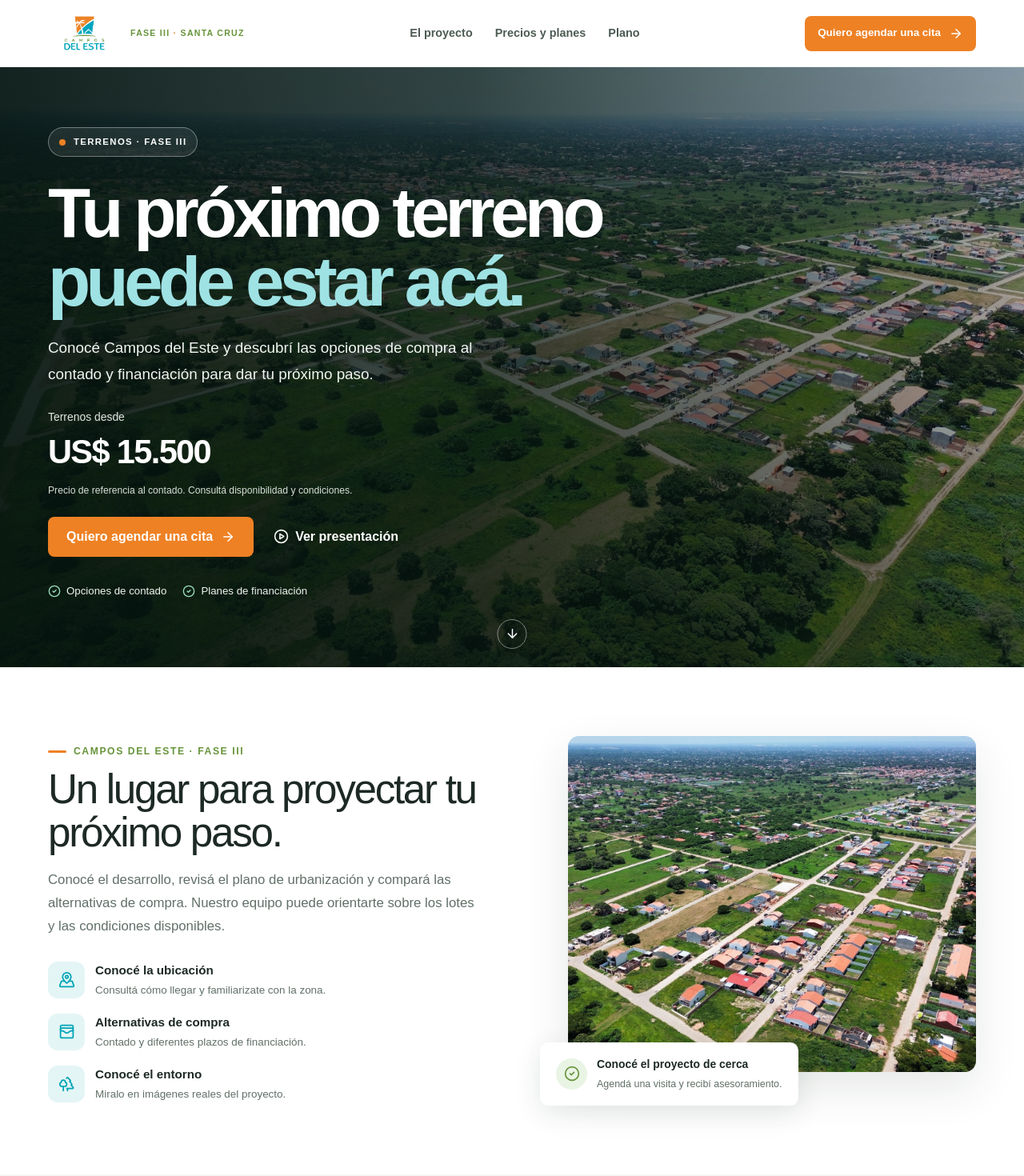
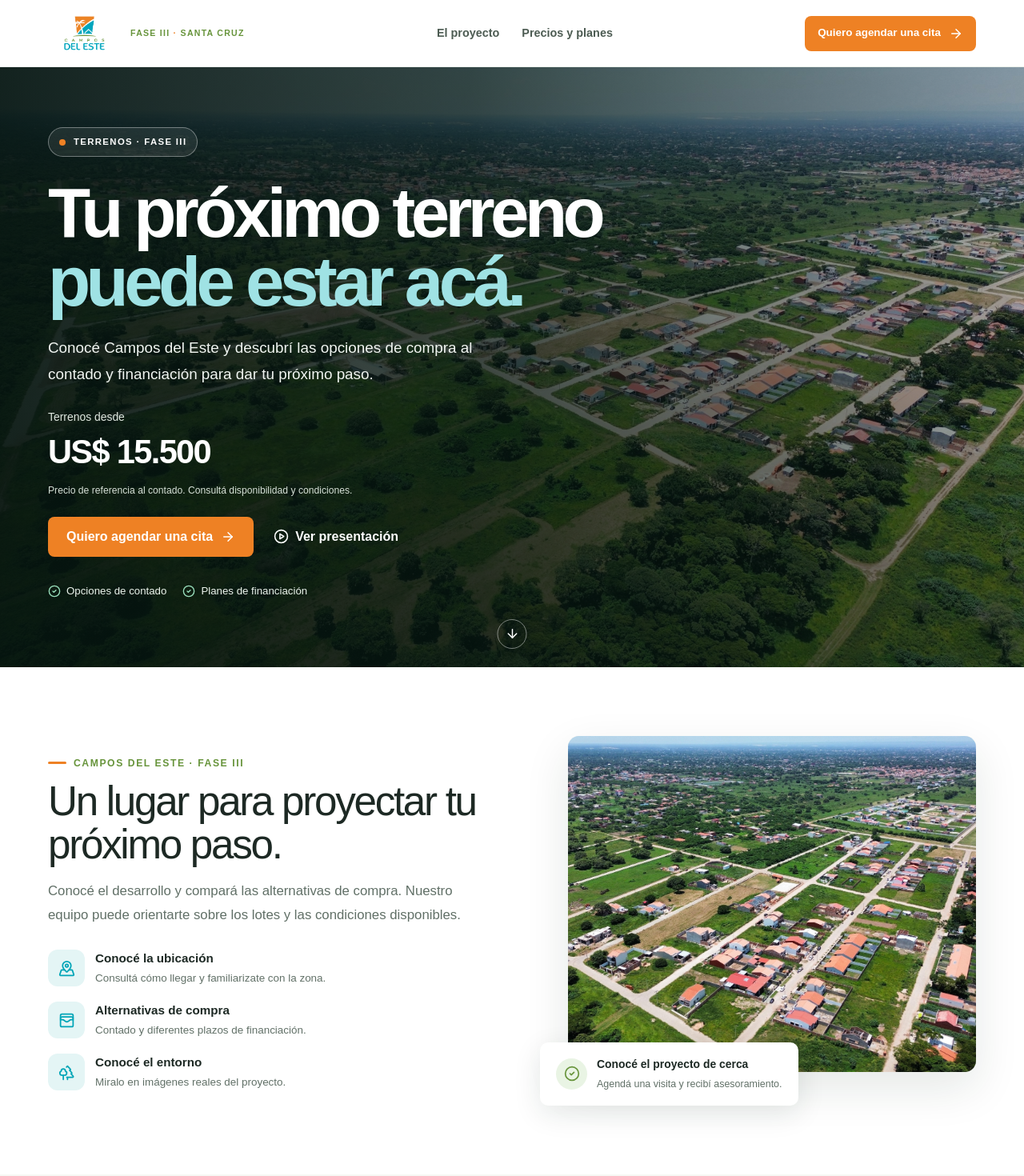
Before and after one commit to Axecapitalsrl/camposdeleste-scz, a Next.js app: page / in a window 1280 px wide. Shown: the top 1470 px of the page at 80% size. Built offline with nearby package versions, Linux system fonts and the light colour scheme.

Commit message:
Eliminar módulo PDF del plano de urbanización de la landing

```diff
--- a/src/app/page.tsx
+++ b/src/app/page.tsx
@@ -31,7 +31,7 @@
     <noscript><img height="1" width="1" style={{ display: "none" }} src="https://www.facebook.com/tr?id=3016882181992487&ev=PageView&noscript=1" alt="" /></noscript>
     <header className="site-header"><div className="container header-inner">
       <a className="brand" href="#inicio" aria-label="Campos del Este, inicio"><div className="brand-mark"><img src="/images/logo-campos-del-este.png.jpeg" alt="Campos del Este" /></div><span className="brand-caption">FASE III <i>·</i> SANTA CRUZ</span></a>
-      <nav className="desktop-nav" aria-label="Navegación principal"><a href="#proyecto">El proyecto</a><a href="#precios">Precios y planes</a><a href="#plano">Plano</a></nav>
+      <nav className="desktop-nav" aria-label="Navegación principal"><a href="#proyecto">El proyecto</a><a href="#precios">Precios y planes</a></nav>
       <CTA className="header-cta"/>
     </div></header>
     <section className="hero" id="inicio"><div className="hero-background"><Photo src={images[0].src} alt={images[0].alt}/><div className="hero-shade"/></div>
@@ -44,7 +44,7 @@
     </section>
     <section className="intro section" id="proyecto"><div className="container intro-grid"><div>
       <span className="eyebrow">Campos del Este · Fase III</span><h2 className="section-title">Un lugar para proyectar tu próximo paso.</h2>
-      <p className="section-lead">Conocé el desarrollo, revisá el plano de urbanización y compará las alternativas de compra. Nuestro equipo puede orientarte sobre los lotes y las condiciones disponibles.</p>
+      <p className="section-lead">Conocé el desarrollo y compará las alternativas de compra. Nuestro equipo puede orientarte sobre los lotes y las condiciones disponibles.</p>
       <div className="benefit-list">
         <div><span className="benefit-icon"><MapPinned size={21}/></span><span><strong>Conocé la ubicación</strong><small>Consultá cómo llegar y familiarizate con la zona.</small></span></div>
         <div><span className="benefit-icon"><WalletCards size={21}/></span><span><strong>Alternativas de compra</strong><small>Contado y diferentes plazos de financiación.</small></span></div>
@@ -74,10 +74,6 @@
         <CTA/>
       </div>
     </div></section>
-    <section className="map-section section" id="plano"><div className="container map-grid"><div>
-      <span className="eyebrow">Plano de urbanización</span><h2 className="section-title">Encontrá una opción para vos.</h2><p className="section-lead">Consultá el plano de la Fase III y preguntanos por los lotes disponibles y sus formas de pago.</p>
-      <CTA/>
-    </div><div className="map-card pdf-card"><iframe className="plan-pdf" src="/images/plano-fase3.pdf.pdf#toolbar=0" title="Plano PDF de urbanización de Campos del Este Fase III"/><div className="map-caption"><ShieldCheck size={17}/><span>Plano original en PDF. La disponibilidad se confirma con el equipo comercial.</span><a href="/images/plano-fase3.pdf.pdf" target="_blank" rel="noreferrer">Abrir PDF</a></div></div></div></section>
     <section className="lead-section section" id="agendar"><div className="lead-decoration"><span/><span/><span/></div><div className="container lead-grid"><div className="lead-copy">
       <span className="eyebrow">Coordiná una visita</span><h2 className="section-title">Hablemos de tu próximo terreno.</h2><p>Respondé unas preguntas cortas para que podamos orientarte según tu presupuesto, forma de pago e intención de compra.</p>
       <div className="lead-assurance"><ShieldCheck size={20}/><span><strong>Primero registramos tu consulta</strong><small>Al finalizar, vas a poder abrir WhatsApp y coordinar la cita.</small></span></div>
```
